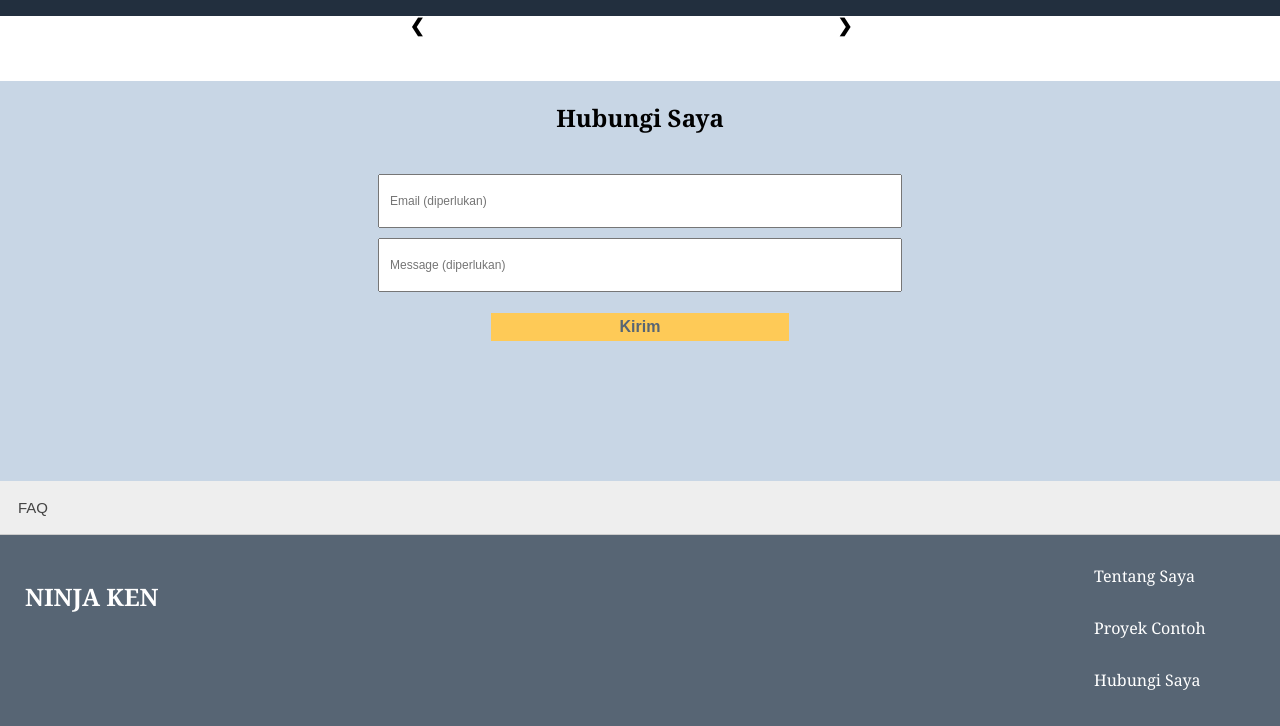
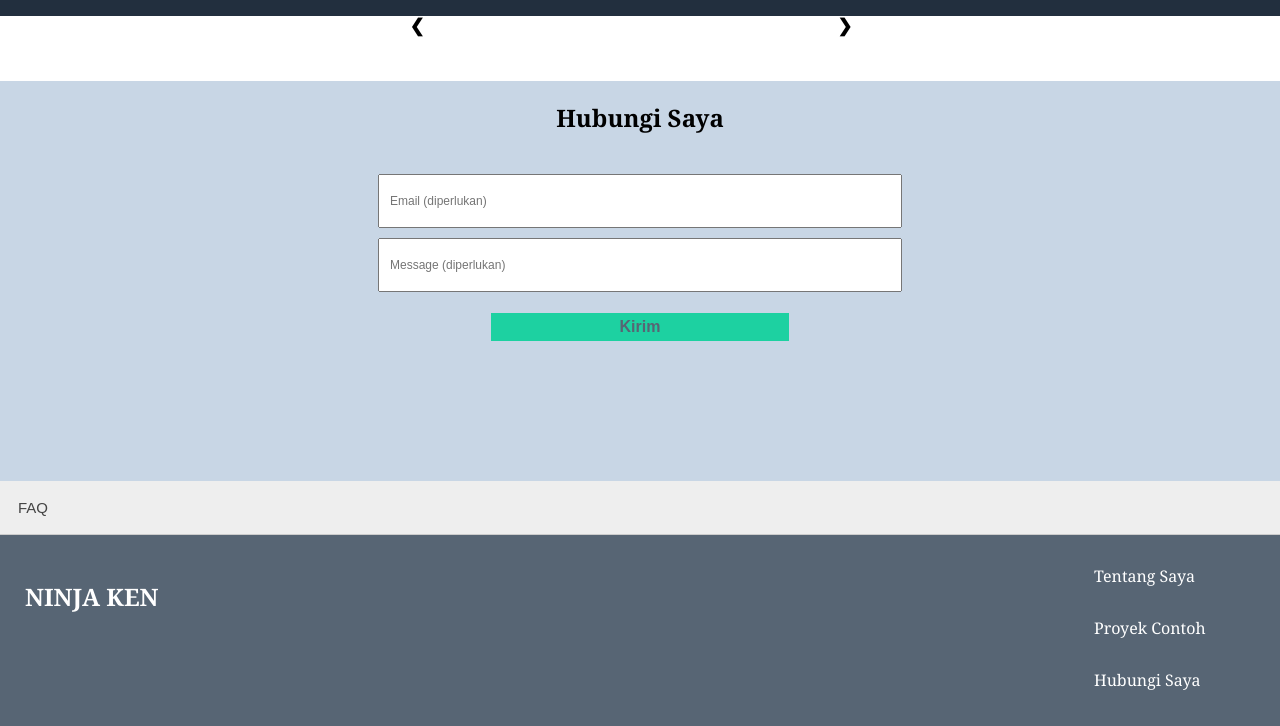
Before and after one commit to Teachz77/Lat_Javascript_3_ElemenDinamis, a plain HTML site: page index.html in a window 1280 px wide. In both pictures the pointer is over the button "Kirim". Shown: the part 1566-2292 px from the top of the page. Drawn offline with Linux system fonts and the light colour scheme.

Commit message:
Update style3.css

```diff
--- a/style3.css
+++ b/style3.css
@@ -246,6 +246,10 @@ section{
     color: #576574 ;
 }
 
+.contact-submit:hover{
+    background-color: #1dd1a1;
+}
+
 /*--------------------------------------------accordion----------------------------------------------------------*/
 
 .accordion {
```
